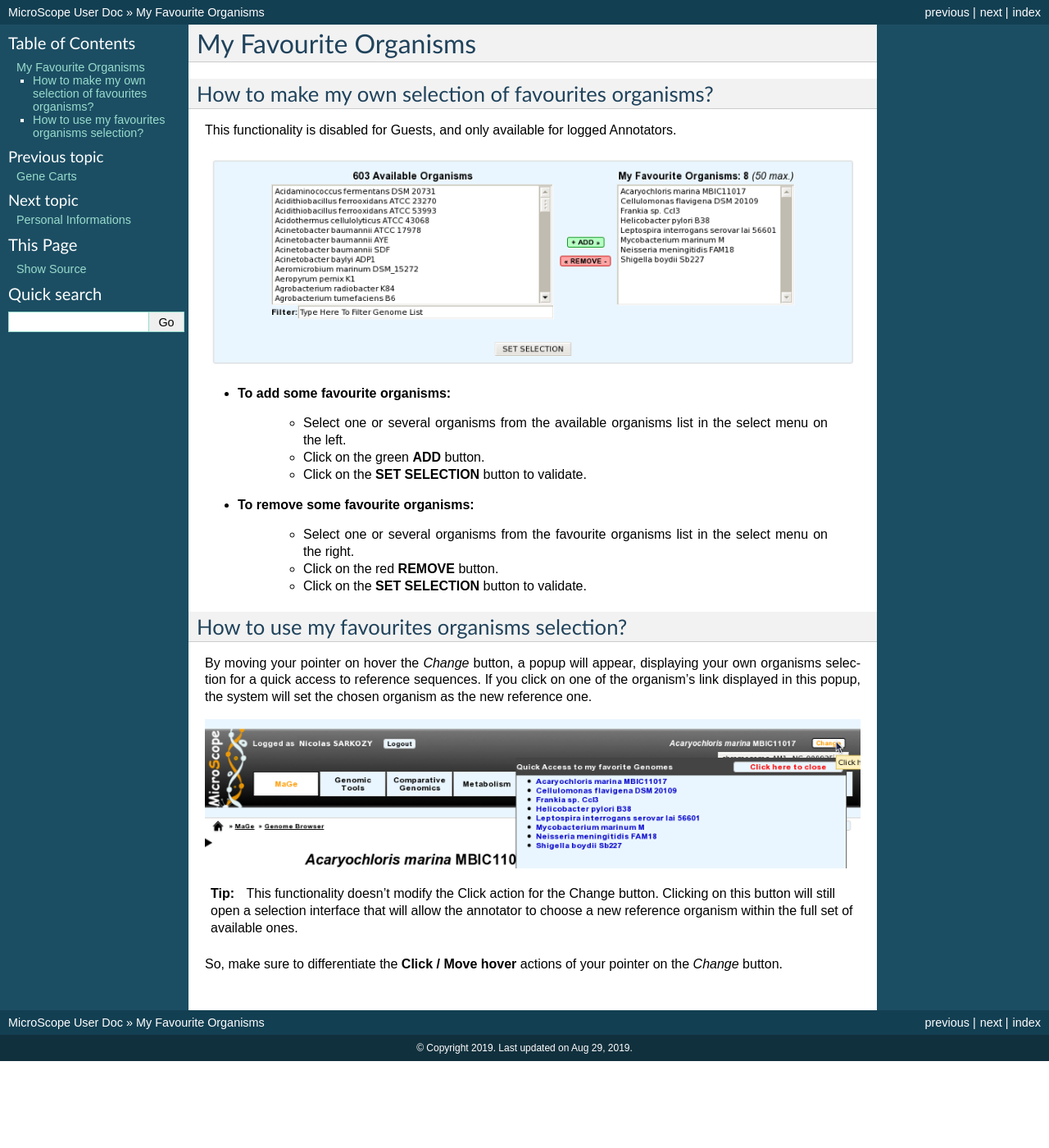
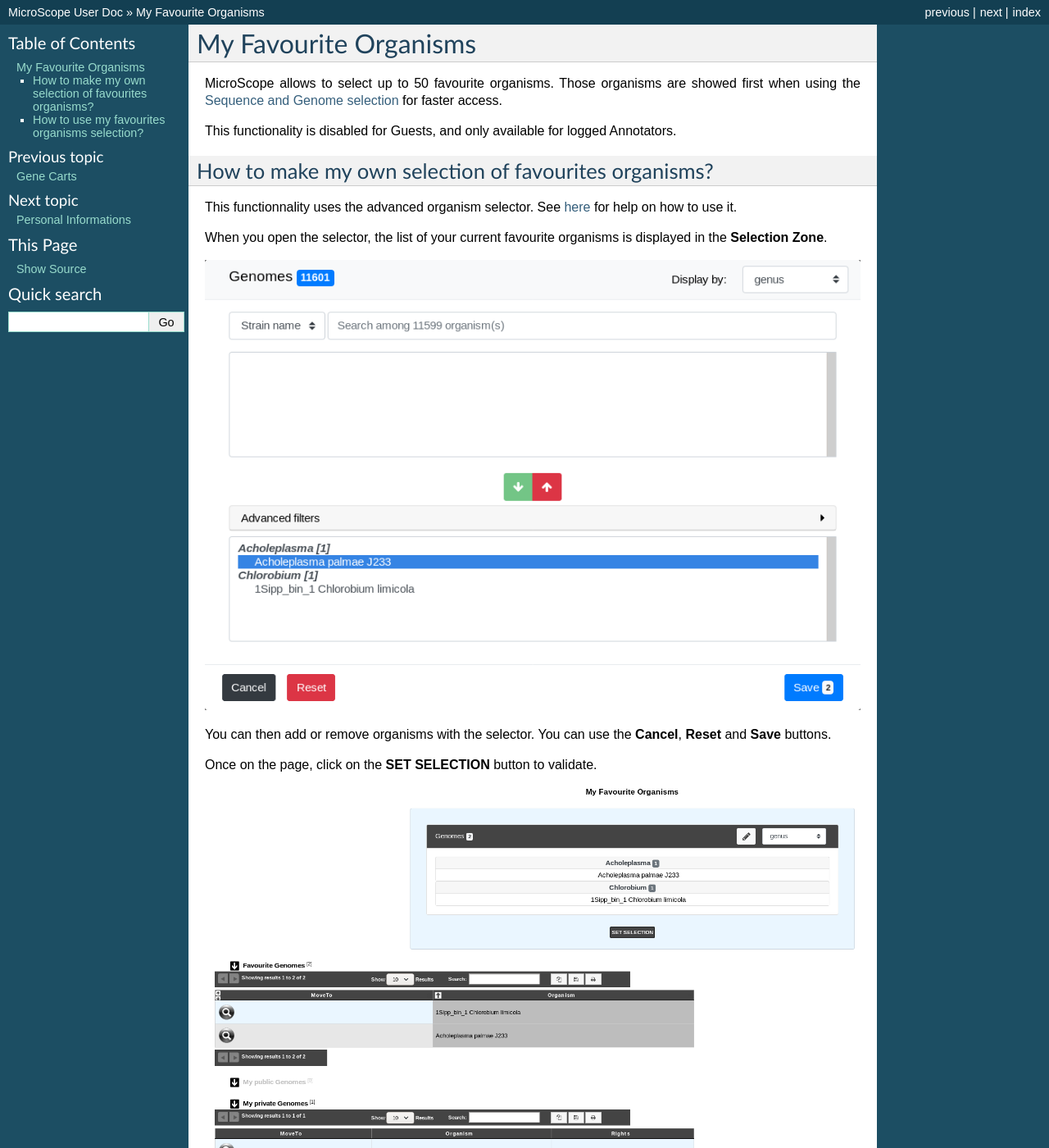
Before and after one commit to labgem/microscope-user-doc, a Sphinx documentation site: the page built from docs/content/userpanel/favorites.rst, in a window 1280 px wide and 1400 px high. Shown: the whole window at 82% size. Built offline with Sphinx 7.4.7, drawn with Linux system fonts in a browser that asks for light colours; formulas are drawn with MathJax 3; some of the changed text lies outside the part shown.

Commit message:
Update page on favourite organisms.

```diff
--- a/docs/content/userpanel/favorites.rst
+++ b/docs/content/userpanel/favorites.rst
@@ -1,35 +1,38 @@
+.. _favourite-organisms:
+
 ######################
 My Favourite Organisms
 ######################
 
+MicroScope allows to select up to 50 favourite organisms.
+Those organisms are showed first when using the :ref:`selector` for faster access.
+
+This functionality is disabled for Guests, and only available for logged Annotators.
 
 How to make my own selection of favourites organisms?
 -----------------------------------------------------
 
-This functionality is disabled for Guests, and only available for logged Annotators.
+This functionnality uses the advanced organism selector.
+See :ref:`here <advanced-selector>` for help on how to use it.
+
+When you open the selector, the list of your current favourite organisms
+is displayed in the **Selection Zone**.
 
 .. image:: img/fav1.png
 
-* **To add some favourite organisms:**
+You can then add or remove organisms with the selector.
+You can use the **Cancel**, **Reset** and **Save** buttons.
 
-	* Select one or several organisms from the available organisms list in the select menu on the left.
-	* Click on the green **ADD** button.
-	* Click on the **SET SELECTION** button to validate.
+Once on the page, click on the **SET SELECTION** button to validate.
 
-* **To remove some favourite organisms:**
-
-	* Select one or several organisms from the favourite organisms list in the select menu on the right.
-	* Click on the red **REMOVE** button.
-	* Click on the **SET SELECTION** button to validate.
-
+.. image:: img/favorites-interface_base.png
 
 How to use my favourites organisms selection?
 ---------------------------------------------
 
-By moving your pointer on hover the *Change* button, a popup will appear, displaying your own organisms selection for a quick access to reference sequences. If you click on one of the organism’s link displayed in this popup, the system will set the chosen organism as the new reference one.
+The image below shows the organism selector on the :ref:`viewer`.
+To show the list of your favourite organisms, simply click on the selector.
 
 .. image:: img/fav2.png
 
-.. tip:: This functionality doesn’t modify the Click action for the Change button. Clicking on this button will still open a selection interface that will allow the annotator to choose a new reference organism within the full set of available ones.
-
-So, make sure to differentiate the **Click / Move hover** actions of your pointer on the *Change* button.
+The list that opens will show your favourite organisms.
```
Also changed, not shown: docs/content/userpanel/img/fav1.png, docs/content/userpanel/img/fav2.png, docs/content/userpanel/img/favorites-interface_base.png (added).
